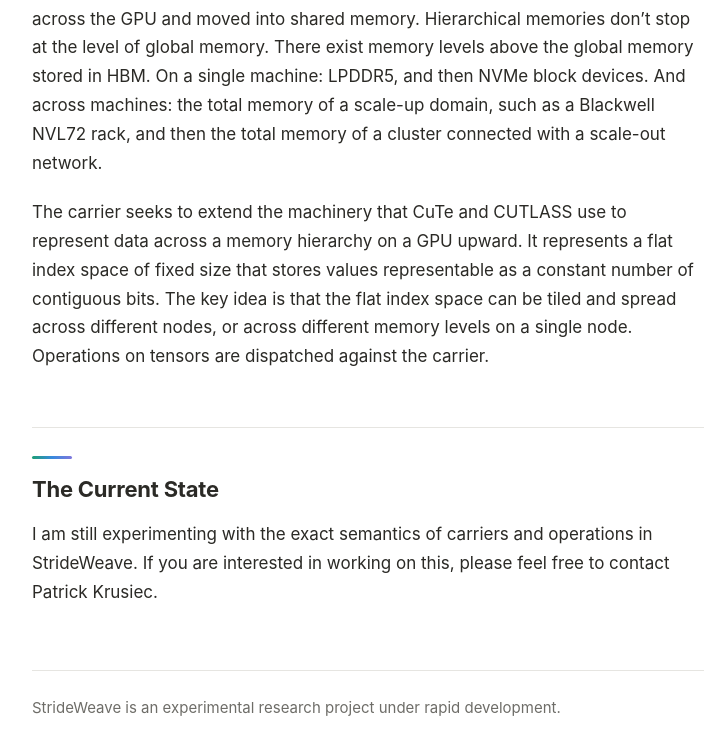
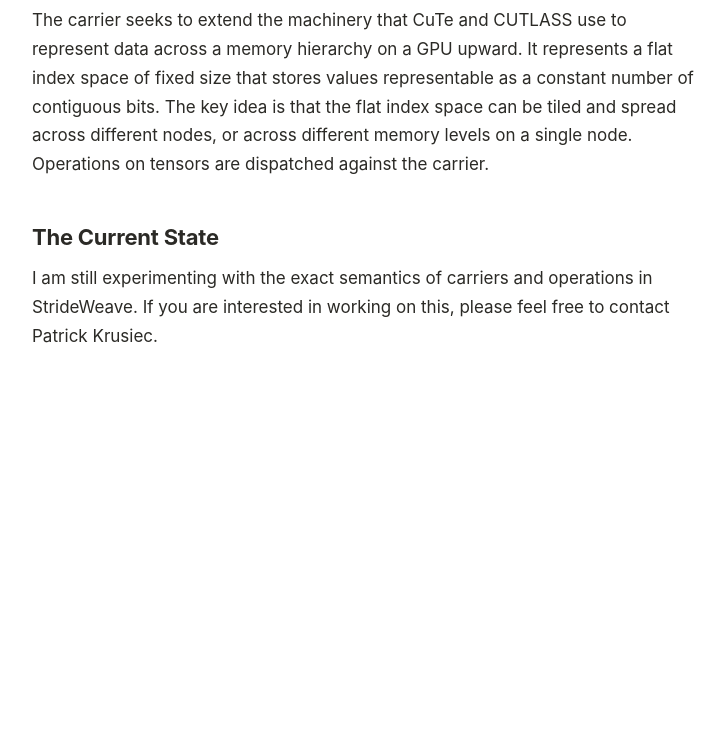
Before and after one commit to patrickk1998/strideweave, a website: page index.html in a window 1280 px wide. Shown: the part 1642-2396 px from the top of the page, without its empty margins (272-996 px from the left). After the commit the page ends 2108 px from the top, so only its background shows below. Drawn offline with Linux system fonts and the light colour scheme.

Commit message:
docs: move the CI badge to the README and simplify the Pages page
The badge followed the reference documentation into llms.md during the
rename. A build status badge belongs on the landing page, so move it back
under the README title, centered to match the mark.

Simplify index.html: drop the rules and gradient bars between sections
along with the footer, leaving whitespace to separate them.

```diff
--- a/index.html
+++ b/index.html
@@ -10,11 +10,7 @@
   :root {
     --bg: #ffffff;
     --text: #2b2a26;
-    --muted: #6e6d68;
-    --rule: #e6e5e1;
-    --teal: #1d9e75;
     --blue: #378add;
-    --purple: #7f77dd;
   }
 
   * { box-sizing: border-box; }
@@ -51,33 +47,13 @@
   }
 
   h2 {
-    margin: 3.5rem 0 1rem;
-    padding-top: 1.75rem;
-    border-top: 1px solid var(--rule);
+    margin: 2.75rem 0 0.75rem;
     font-size: 1.375rem;
     line-height: 1.3;
     letter-spacing: -0.01em;
   }
 
-  h2::before {
-    content: "";
-    display: block;
-    width: 2.5rem;
-    height: 3px;
-    margin-bottom: 1rem;
-    border-radius: 2px;
-    background: linear-gradient(90deg, var(--teal), var(--blue), var(--purple));
-  }
-
   p { margin: 0 0 1.25rem; }
-
-  footer {
-    margin-top: 4rem;
-    padding-top: 1.5rem;
-    border-top: 1px solid var(--rule);
-    color: var(--muted);
-    font-size: 0.9375rem;
-  }
 
   a { color: var(--blue); }
 
@@ -114,10 +90,6 @@
   <h2>The Current State</h2>
 
   <p>I am still experimenting with the exact semantics of carriers and operations in StrideWeave. If you are interested in working on this, please feel free to contact Patrick Krusiec.</p>
-
-  <footer>
-    StrideWeave is an experimental research project under rapid development.
-  </footer>
 </main>
 </body>
 </html>
```
Also changed, not shown: llms.md (+0 -2 lines), README.md.
